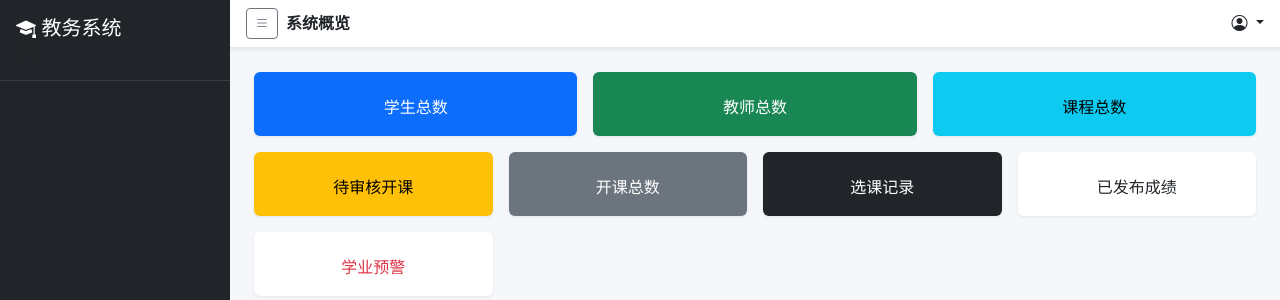
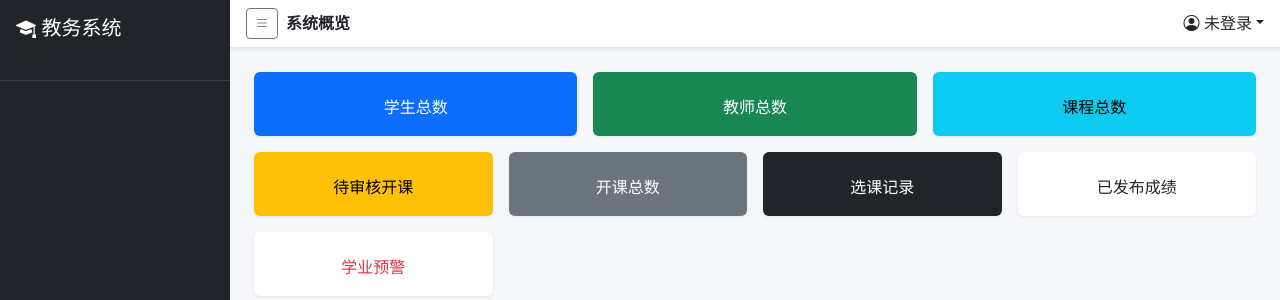
Before and after one commit to shirunde/AAAA-Mis, a Python web app: template app/templates/admin/dashboard.html in a window 1280 px wide. Shown: the top 300 px of the page. Run offline with Jinja, Linux system fonts and the light colour scheme; the template is opened without the code that fills it, so the values that code supplies are empty.

Commit message:
fix: 修复模板渲染错误 - str()不可用+current_user安全访问
- apply_offering.html: Jinja2中无str()函数,改用|string|truncate过滤器格式化时间
- base.html: 第57行current_user.get('username')添加is_authenticated检查
- 已验证模板在教师登录状态下成功渲染

🤖 Generated with [Qoder][https://lingma.aliyun.com]

```diff
--- a/app/templates/base.html
+++ b/app/templates/base.html
@@ -54,7 +54,7 @@
             <span class="ms-2 fw-bold">{% block page_title %}教务管理系统{% endblock %}</span>
             <div class="ms-auto dropdown">
                 <a class="nav-link dropdown-toggle" href="#" role="button" data-bs-toggle="dropdown">
-                    <i class="bi bi-person-circle"></i> {{ current_user.get('username') }}</a>
+                    <i class="bi bi-person-circle"></i> {{ current_user.get('username') if current_user.is_authenticated else '未登录' }}</a>
                 <ul class="dropdown-menu dropdown-menu-end">
                     <li><a class="dropdown-item" href="{{ url_for('auth.profile') }}"><i class="bi bi-gear me-2"></i>个人信息</a></li>
                     <li><hr class="dropdown-divider"></li>
--- a/app/templates/teacher/apply_offering.html
+++ b/app/templates/teacher/apply_offering.html
@@ -75,7 +75,7 @@
                             <input class="form-check-input" type="checkbox" name="time_slots"
                                    value="{{ ts.id }}" id="slot_{{ ts.id }}">
                             <label class="form-check-label" for="slot_{{ ts.id }}">
-                                {{ ts.label }} ({{ str(ts.start_time)[:5] if ts.start_time else 'N/A' }}-{{ str(ts.end_time)[:5] if ts.end_time else 'N/A' }})
+                                {{ ts.label }} ({{ ts.start_time|string|truncate(5, true, '') }}-{{ ts.end_time|string|truncate(5, true, '') }})
                             </label>
                         </div>
                     {% endfor %}
```
